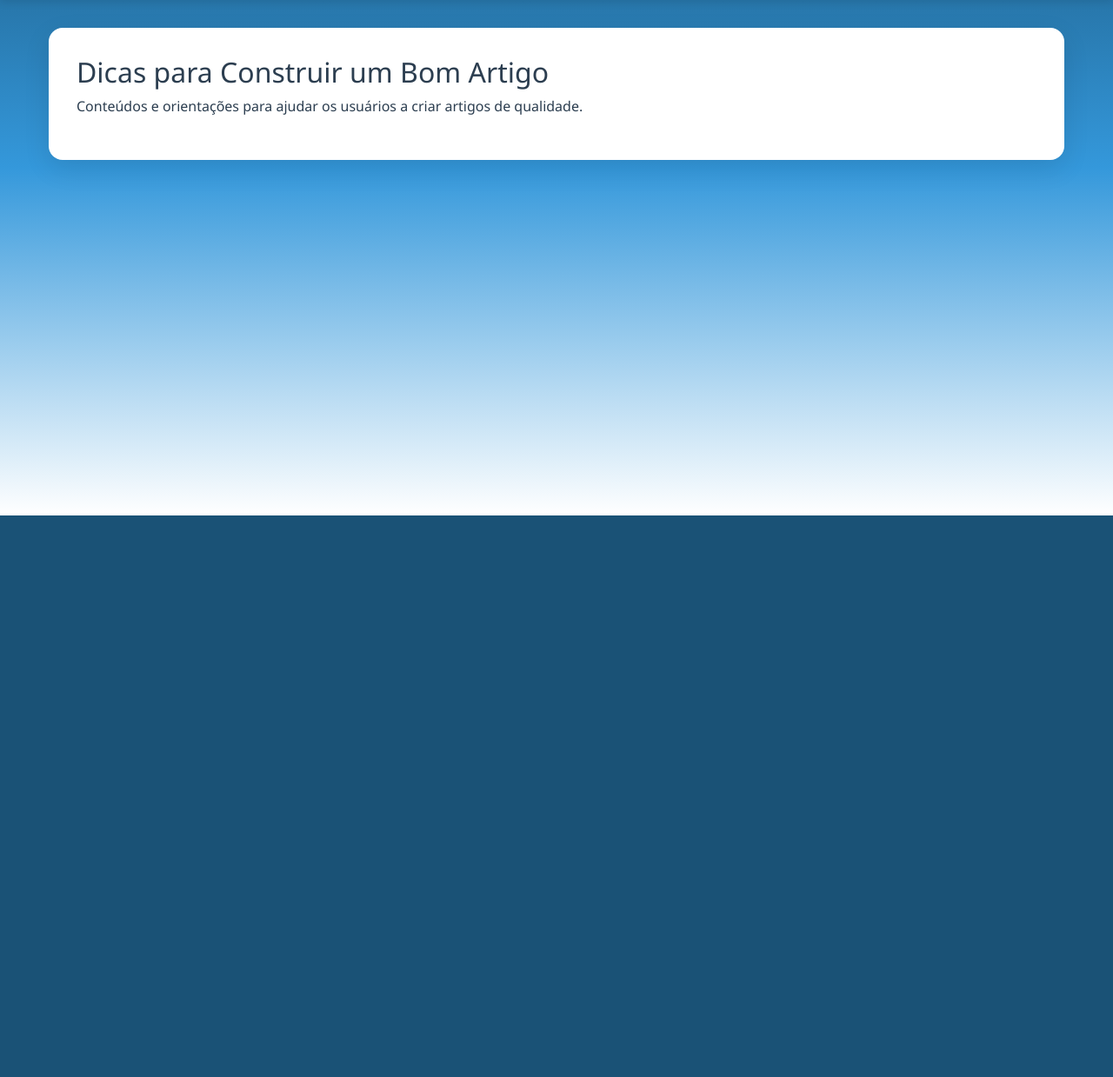
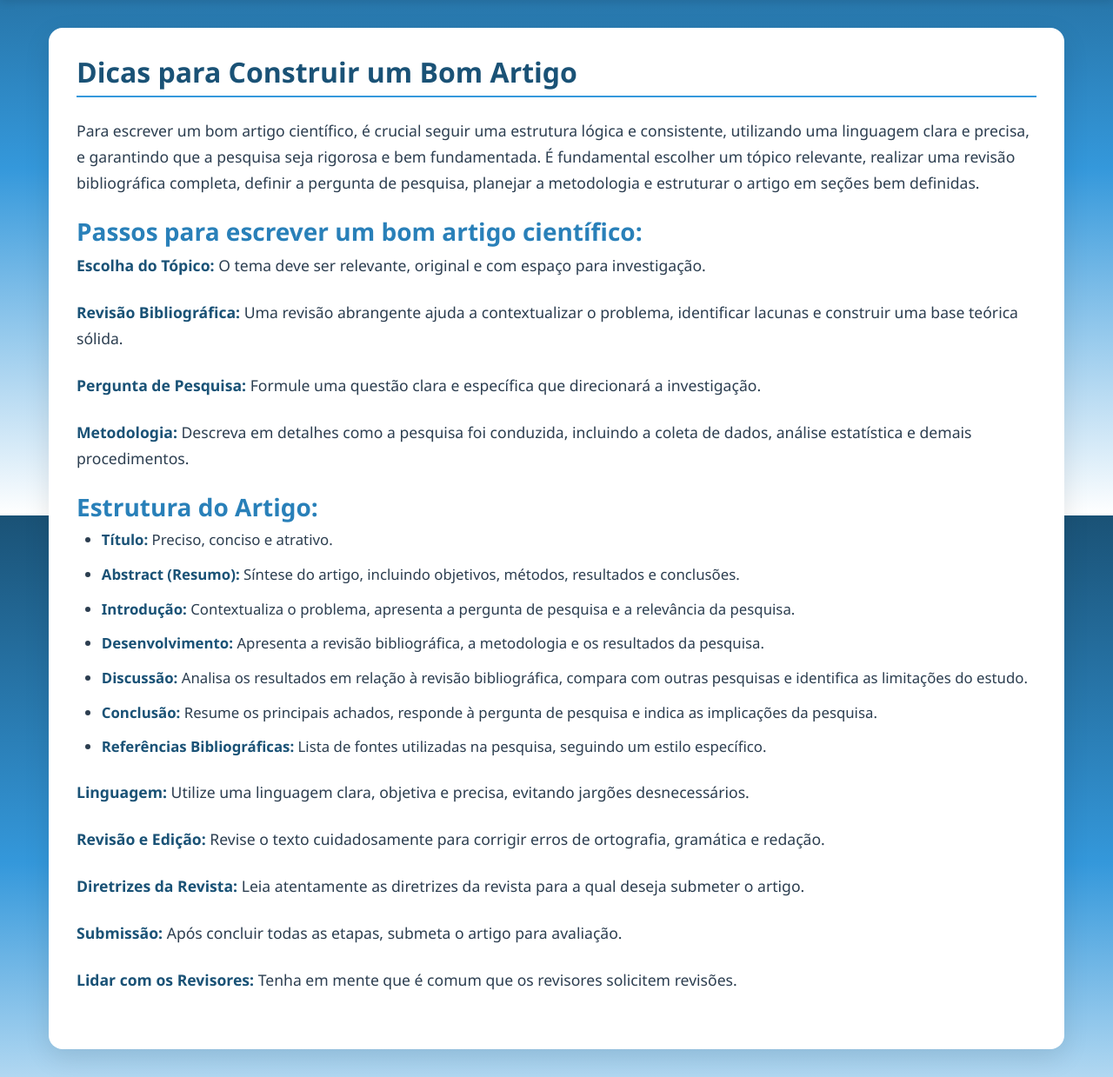
Before and after one commit to DouglasArsego/ArtigosWeb, a Django app: page /artigos/dicas/ in a window 1280 px wide. Shown: the part 207-1446 px from the top of the page at 87% size. Before the commit the page ends 800 px from the top, so only its background shows below. Run offline with Django 5.2, Linux system fonts and the light colour scheme; some libraries are stand-ins or nearby versions.

Commit message:
Feed e Dicas CSS

```diff
--- a/src/artigos/templates/artigos/detalhe_artigo.html
+++ b/src/artigos/templates/artigos/detalhe_artigo.html
@@ -2,7 +2,7 @@
 
 {% block content %}
   <h2>{{ object.titulo }}</h2>
-  <p><strong>Autor:</strong> {{ object.autor.username }}</p>
+  <span class="autor"><strong>Autor: <strong> <a href="{% url 'perfil_publico' artigo.autor.username %}">{{ artigo.autor.username }}</a></span>
 
   {% if user == object.autor or user in object.colaboradores.all %}
     <div>
--- a/src/artigos/templates/artigos/dicas.html
+++ b/src/artigos/templates/artigos/dicas.html
@@ -1,8 +1,48 @@
 {% extends 'base.html' %}
+{% load static %}
 
 {% block title %}Dicas para escrever artigos{% endblock %}
 
+{% block extra_css %}
+<link rel="stylesheet" href="{% static 'artigos/css/dicas.css' %}">
+{% endblock %}
+
 {% block content %}
-<h2>Dicas para Construir um Bom Artigo</h2>
-<p>Conteúdos e orientações para ajudar os usuários a criar artigos de qualidade.</p>
+<div class="dicas-content">
+    <h2>Dicas para Construir um Bom Artigo</h2>
+    <p>Para escrever um bom artigo científico, é crucial seguir uma estrutura lógica e consistente, utilizando uma linguagem clara e precisa, e garantindo que a pesquisa seja rigorosa e bem fundamentada. É fundamental escolher um tópico relevante, realizar uma revisão bibliográfica completa, definir a pergunta de pesquisa, planejar a metodologia e estruturar o artigo em seções bem definidas.</p>
+
+    <div class="dicas-lista">
+        <h3>Passos para escrever um bom artigo científico:</h3>
+
+        <p><strong>Escolha do Tópico:</strong> O tema deve ser relevante, original e com espaço para investigação.</p>
+
+        <p><strong>Revisão Bibliográfica:</strong> Uma revisão abrangente ajuda a contextualizar o problema, identificar lacunas e construir uma base teórica sólida.</p>
+
+        <p><strong>Pergunta de Pesquisa:</strong> Formule uma questão clara e específica que direcionará a investigação.</p>
+
+        <p><strong>Metodologia:</strong> Descreva em detalhes como a pesquisa foi conduzida, incluindo a coleta de dados, análise estatística e demais procedimentos.</p>
+
+        <h3>Estrutura do Artigo:</h3>
+        <ul>
+            <li><strong>Título:</strong> Preciso, conciso e atrativo.</li>
+            <li><strong>Abstract (Resumo):</strong> Síntese do artigo, incluindo objetivos, métodos, resultados e conclusões.</li>
+            <li><strong>Introdução:</strong> Contextualiza o problema, apresenta a pergunta de pesquisa e a relevância da pesquisa.</li>
+            <li><strong>Desenvolvimento:</strong> Apresenta a revisão bibliográfica, a metodologia e os resultados da pesquisa.</li>
+            <li><strong>Discussão:</strong> Analisa os resultados em relação à revisão bibliográfica, compara com outras pesquisas e identifica as limitações do estudo.</li>
+            <li><strong>Conclusão:</strong> Resume os principais achados, responde à pergunta de pesquisa e indica as implicações da pesquisa.</li>
+            <li><strong>Referências Bibliográficas:</strong> Lista de fontes utilizadas na pesquisa, seguindo um estilo específico.</li>
+        </ul>
+
+        <p><strong>Linguagem:</strong> Utilize uma linguagem clara, objetiva e precisa, evitando jargões desnecessários.</p>
+
+        <p><strong>Revisão e Edição:</strong> Revise o texto cuidadosamente para corrigir erros de ortografia, gramática e redação.</p>
+
+        <p><strong>Diretrizes da Revista:</strong> Leia atentamente as diretrizes da revista para a qual deseja submeter o artigo.</p>
+
+        <p><strong>Submissão:</strong> Após concluir todas as etapas, submeta o artigo para avaliação.</p>
+
+        <p><strong>Lidar com os Revisores:</strong> Tenha em mente que é comum que os revisores solicitem revisões.</p>
+    </div>
+</div>
 {% endblock %}
--- /dev/null
+++ b/src/static/artigos/css/dicas.css
@@ -0,0 +1,55 @@
+
+.content-container h2 {
+    color: var(--primary-dark);
+    font-weight: 700;
+    margin-bottom: 1.5rem;
+    padding-bottom: 0.5rem;
+    border-bottom: 2px solid var(--primary-light);
+}
+
+.content-container p {
+    font-size: 1.1rem;
+    line-height: 1.7;
+    margin-bottom: 1.5rem;
+}
+
+.dicas-lista {
+    margin-bottom: 2rem;
+}
+
+.dicas-lista h3 {
+    color: var(--primary-medium);
+    font-weight: 600;
+    margin: 1.5rem 0 0.5rem 0;
+}
+
+.dicas-lista ul {
+    padding-left: 1.8rem;
+    margin-bottom: 1.5rem;
+}
+
+.dicas-lista li {
+    margin-bottom: 0.8rem;
+    font-size: 1.05rem;
+    line-height: 1.6;
+}
+
+.dicas-lista strong {
+    color: var(--primary-dark);
+}
+
+/* Responsividade */
+@media (max-width: 768px) {
+    .content-container h2 {
+        font-size: 1.8rem;
+    }
+
+    .content-container p,
+    .dicas-lista li {
+        font-size: 1rem;
+    }
+
+    .dicas-lista h3 {
+        font-size: 1.2rem;
+    }
+}
```
Also changed, not shown: src/artigos/templates/artigos/feed.html (+20 -6 lines), src/static/artigos/css/feed.css (added, +87 -0 lines).
